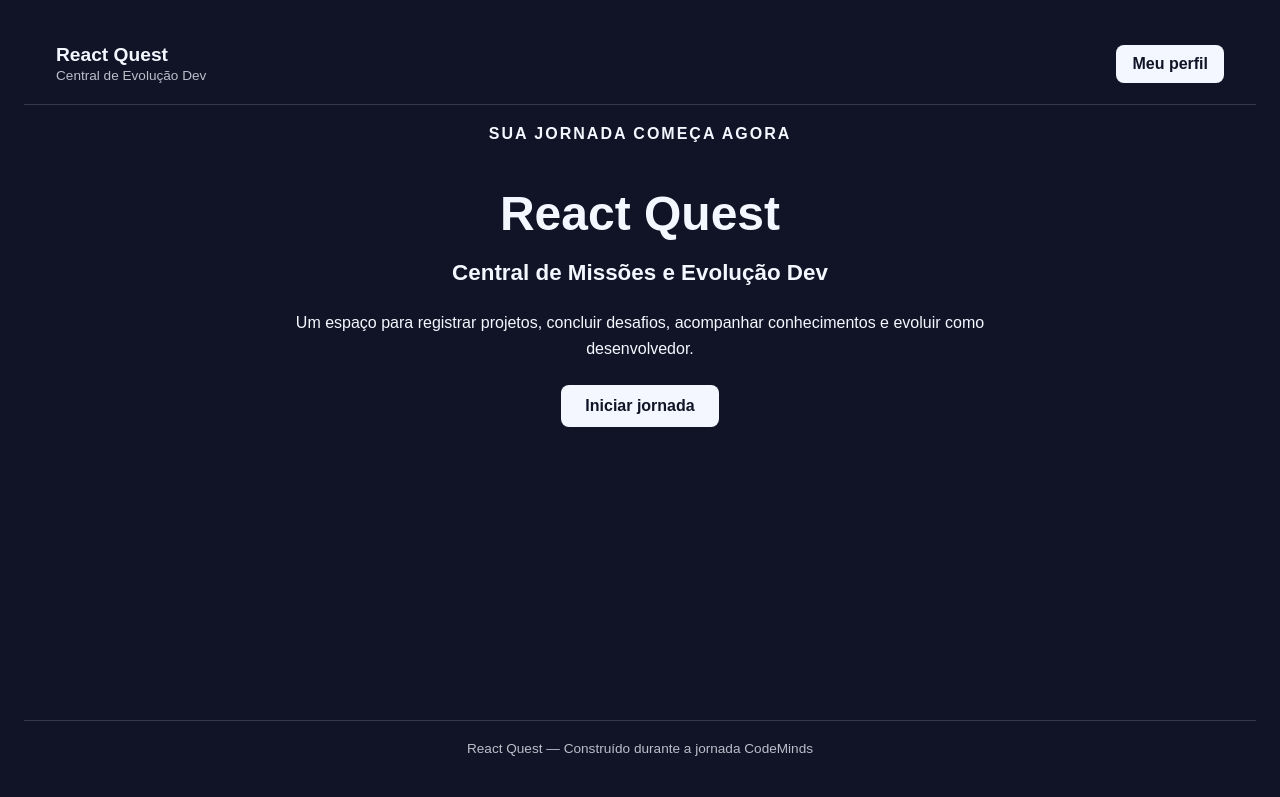
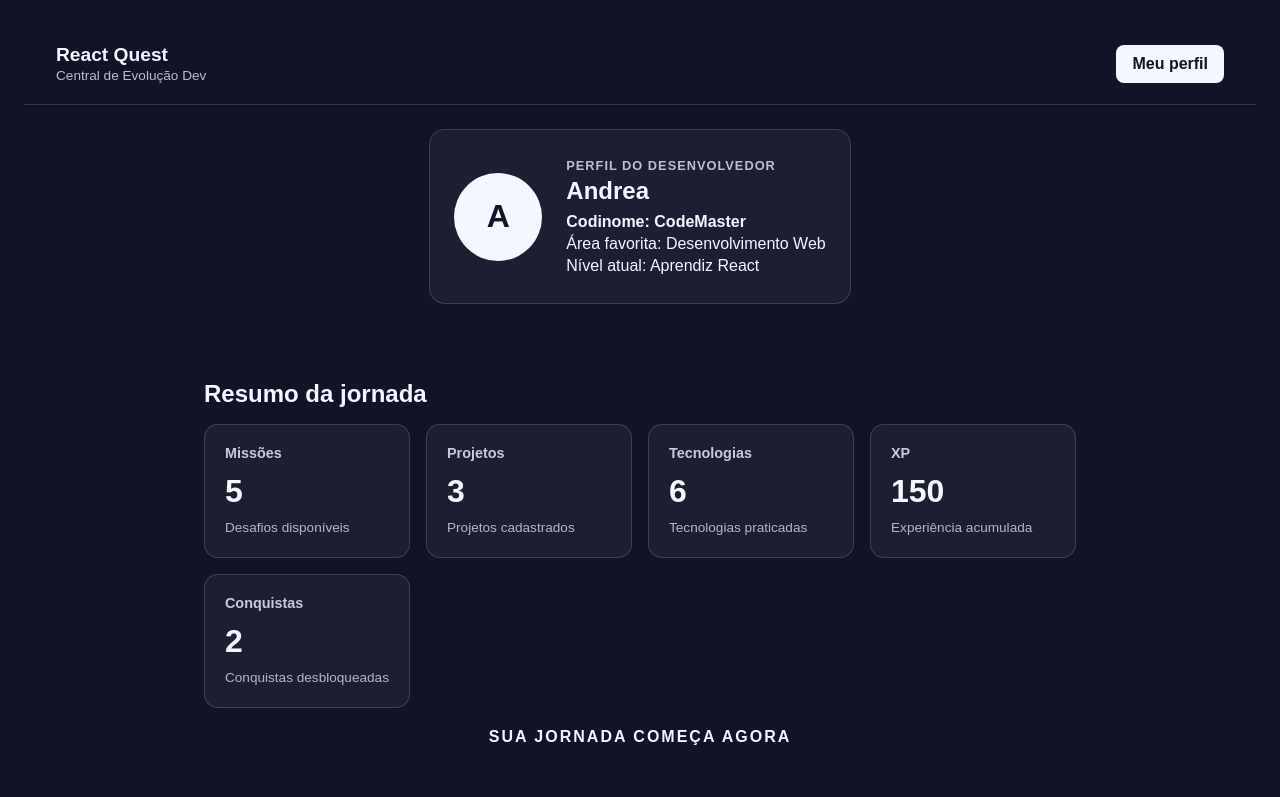
Before and after one commit to profAndreaFranca/React-Quest--Completo, a React (Vite) app: page / in a window 1280 px wide. Shown: the top 797 px of the page. Built offline with nearby package versions, Linux system fonts and the light colour scheme.

Commit message:
feat: adiciona perfil e cards do dashboard

```diff
--- a/src/App.css
+++ b/src/App.css
@@ -84,3 +84,113 @@
   font-size: 0.85rem;
   opacity: 0.75;
 }
+.dashboard {
+  width: 100%;
+  max-width: 1100px;
+  flex: 1;
+  margin: 0 auto;
+  padding: 32px 24px;
+}
+
+.profile-card {
+  display: flex;
+  align-items: center;
+  gap: 24px;
+  margin-top:24px;
+  margin-bottom: 24px;
+  padding: 24px;
+  border: 1px solid rgba(255, 255, 255, 0.15);
+  border-radius: 16px;
+  background: rgba(255, 255, 255, 0.05);
+}
+
+.profile-card__avatar {
+  width: 88px;
+  height: 88px;
+  display: flex;
+  align-items: center;
+  justify-content: center;
+  flex-shrink: 0;
+  border-radius: 50%;
+  background: #f4f7ff;
+  color: #101426;
+  font-size: 2rem;
+  font-weight: 700;
+}
+
+.profile-card__content h2 {
+  margin: 4px 0 8px;
+}
+
+.profile-card__content p {
+  margin: 4px 0;
+}
+
+.profile-card__label {
+  font-size: 0.8rem;
+  font-weight: 700;
+  letter-spacing: 1px;
+  text-transform: uppercase;
+  opacity: 0.75;
+}
+
+.profile-card__codename {
+  font-weight: 700;
+}
+.summary-section {
+  margin-top: 32px;
+}
+
+.summary-section h2 {
+  margin-bottom: 16px;
+}
+
+.summary-grid {
+  display: grid;
+  grid-template-columns: repeat(4, 1fr);
+  gap: 16px;
+}
+
+.summary-card {
+  padding: 20px;
+  border: 1px solid rgba(255, 255, 255, 0.15);
+  border-radius: 14px;
+  background: rgba(255, 255, 255, 0.05);
+}
+
+.summary-card__title {
+  margin: 0 0 12px;
+  font-size: 0.9rem;
+  font-weight: 700;
+  opacity: 0.8;
+}
+
+.summary-card__value {
+  display: block;
+  margin-bottom: 8px;
+  font-size: 2rem;
+}
+
+.summary-card__description {
+  margin: 0;
+  font-size: 0.85rem;
+  line-height: 1.4;
+  opacity: 0.7;
+}
+
+@media (max-width: 850px) {
+  .summary-grid {
+    grid-template-columns: repeat(2, 1fr);
+  }
+}
+
+@media (max-width: 520px) {
+  .profile-card {
+    flex-direction: column;
+    align-items: flex-start;
+  }
+
+  .summary-grid {
+    grid-template-columns: 1fr;
+  }
+}
--- a/src/App.jsx
+++ b/src/App.jsx
@@ -1,17 +1,75 @@
-import './App.css'
+import "./App.css";
 import Header from "./components/Header";
 import Welcome from "./components/Welcome";
 import Footer from "./components/Footer";
+import ProfileCard from "./components/ProfileCard";
+import SummaryCard from "./components/SummaryCard";
+
+const summaryData = [
+  {
+    id: 1,
+    title: "Missões",
+    value: 5,
+    description: "Desafios disponíveis",
+  },
+  {
+    id: 2,
+    title: "Projetos",
+    value: 3,
+    description: "Projetos cadastrados",
+  },
+  {
+    id: 3,
+    title: "Tecnologias",
+    value: 6,
+    description: "Tecnologias praticadas",
+  },
+  {
+    id: 4,
+    title: "XP",
+    value: 150,
+    description: "Experiência acumulada",
+  },
+  {
+    id: 5,
+    title: "Conquistas",
+    value: 2,
+    description: "Conquistas desbloqueadas",
+  },
+
+];
+
 
 function App() {
-
   return (
     <main className="app">
       <Header />
+      <ProfileCard
+        name="Andrea"
+        codename="CodeMaster"
+        favoriteArea="Desenvolvimento Web"
+        level="Aprendiz React"
+      />
+      <section className="summary-section">
+        <h2>Resumo da jornada</h2>
+
+        <div className="summary-grid">
+          {summaryData.map((item) => (
+            <SummaryCard
+              key={item.id}
+              title={item.title}
+              value={item.value}
+              description={item.description}
+            />
+          ))}
+
+        </div>
+      </section>
+
       <Welcome />
       <Footer />
     </main>
-  )
+  );
 }
 
-export default App
+export default App;
--- /dev/null
+++ b/src/components/ProfileCard.jsx
@@ -0,0 +1,26 @@
+function ProfileCard({ name, codename, favoriteArea, level }) {
+  return (
+    <section className="profile-card">
+      <div className="profile-card__avatar">
+        {name.charAt(0)}
+      </div>
+
+      <div className="profile-card__content">
+        <p className="profile-card__label">
+          Perfil do desenvolvedor
+        </p>
+
+        <h2>{name}</h2>
+
+        <p className="profile-card__codename">
+          Codinome: {codename}
+        </p>
+
+        <p>Área favorita: {favoriteArea}</p>
+        <p>Nível atual: {level}</p>
+      </div>
+    </section>
+  );
+}
+
+export default ProfileCard;
--- /dev/null
+++ b/src/components/SummaryCard.jsx
@@ -0,0 +1,17 @@
+function SummaryCard({ title, value, description }) {
+  return (
+    <article className="summary-card">
+      <p className="summary-card__title">{title}</p>
+
+      <strong className="summary-card__value">
+        {value}
+      </strong>
+
+      <p className="summary-card__description">
+        {description}
+      </p>
+    </article>
+  );
+}
+
+export default SummaryCard;
```
Also changed, not shown: 1 other file (tests, documents, lock files or other folders).
